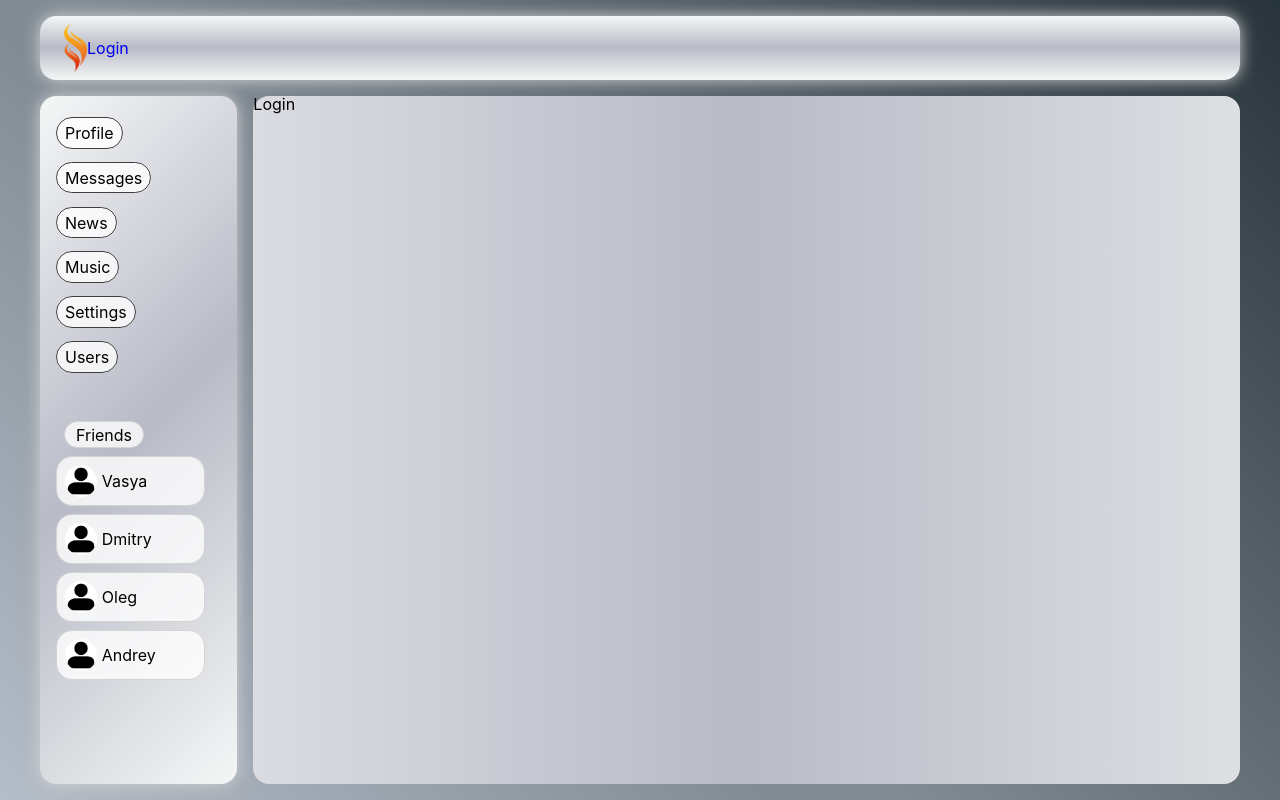
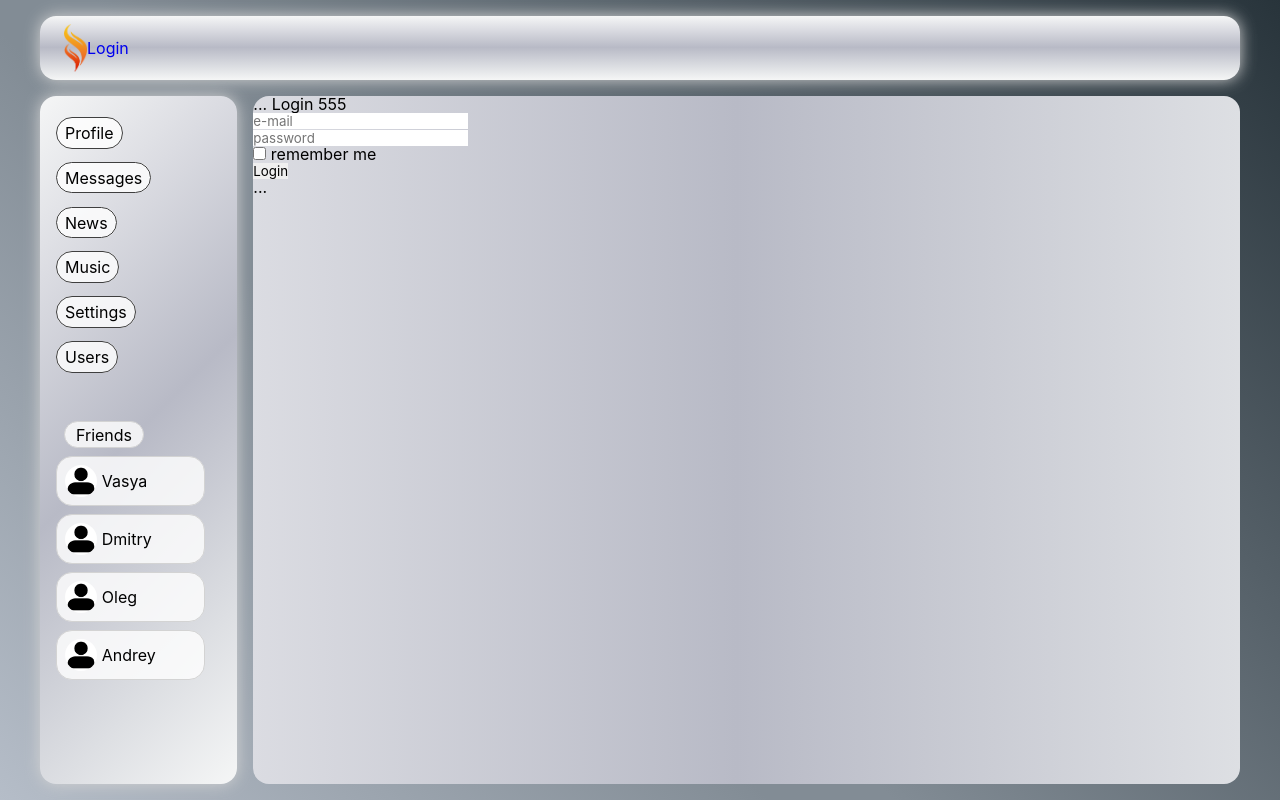
Before and after one commit to DmitryKRTV/social-network_v1, a React (Create React App) app: page /login in a window 1280 px wide. Built offline with nearby package versions, Linux system fonts and the light colour scheme; no server answers.

Commit message:
Lesson 75. Added validation and formik

```diff
--- a/package.json
+++ b/package.json
@@ -7,6 +7,7 @@
     "@testing-library/react": "^13.2.0",
     "@testing-library/user-event": "^13.5.0",
     "axios": "^0.27.2",
+    "formik": "^2.2.9",
     "react": "^18.1.0",
     "react-dom": "^18.1.0",
     "react-redux": "^8.0.2",
@@ -14,7 +15,8 @@
     "react-scripts": "5.0.1",
     "redux": "^4.2.0",
     "redux-thunk": "^2.4.1",
-    "web-vitals": "^2.1.4"
+    "web-vitals": "^2.1.4",
+    "yup": "^0.32.11"
   },
   "scripts": {
     "build": "react-scripts build",
--- a/src/components/Login/Login.js
+++ b/src/components/Login/Login.js
@@ -1,11 +1,83 @@
 import React from 'react';
+import {Formik, Form, Field, ErrorMessage} from "formik";
+import * as Yup from "yup";
 
-const Login = props => {
+
+const validateLoginForm = values => {
+    const errors = {};
+    if (!values.email) {
+        errors.email = 'Required 1';
+    } else if (
+        !/^[A-Z0-9._%+-]+@[A-Z0-9.-]+\.[A-Z]{2,}$/i.test( values.email )
+    ) {
+        errors.email = 'Invalid email address';
+    }
+    return errors;
+};
+
+const validationSchemaLoginForm = Yup.object().shape( {
+    password: Yup.string()
+        .min( 2, "Must be longer than 2 characters" )
+        .max( 5, "Must be shorter than 5 characters" )
+        .required( "Required 2" )
+} );
+
+
+const Login = () => {
+
     return (
         <div>
-            <h1>Login</h1>
+            <h2> ... Login 555 </h2>
+
+            <Formik
+                initialValues={{
+                    email: "",
+                    password: "",
+                    rememberMe: false
+                }}
+                validate={validateLoginForm}
+                validationSchema={validationSchemaLoginForm}
+                onSubmit={(values) => {
+                    console.log( values )
+                }}
+            >
+                {() => (
+                    <Form>
+                        <div>
+                            <Field
+                                name={'email'}
+                                type={'text'}
+                                placeholder={'e-mail'} />
+                        </div>
+                        <ErrorMessage name="email" component="div" />
+
+                        <div>
+                            <Field
+                                name={'password'}
+                                type={'password'}
+                                placeholder={'password'} />
+                        </div>
+                        <ErrorMessage name="password" component="div" />
+
+                        <div>
+                            <Field
+                                type={'checkbox'}
+                                name={'rememberMe'}
+                                id='rememberMe' />
+                            <label htmlFor={'rememberMe'}> remember me </label>
+                        </div>
+
+                        <button type={'submit'}>Login</button>
+                    </Form>
+                )}
+            </Formik>
+
+            <div>
+                ...
+            </div>
+
         </div>
-    );
-};
+    )
+}
 
 export default Login;
```
Also changed, not shown: src/components/Login/Login.module.css (added), 1 other file (tests, documents, lock files or other folders).
